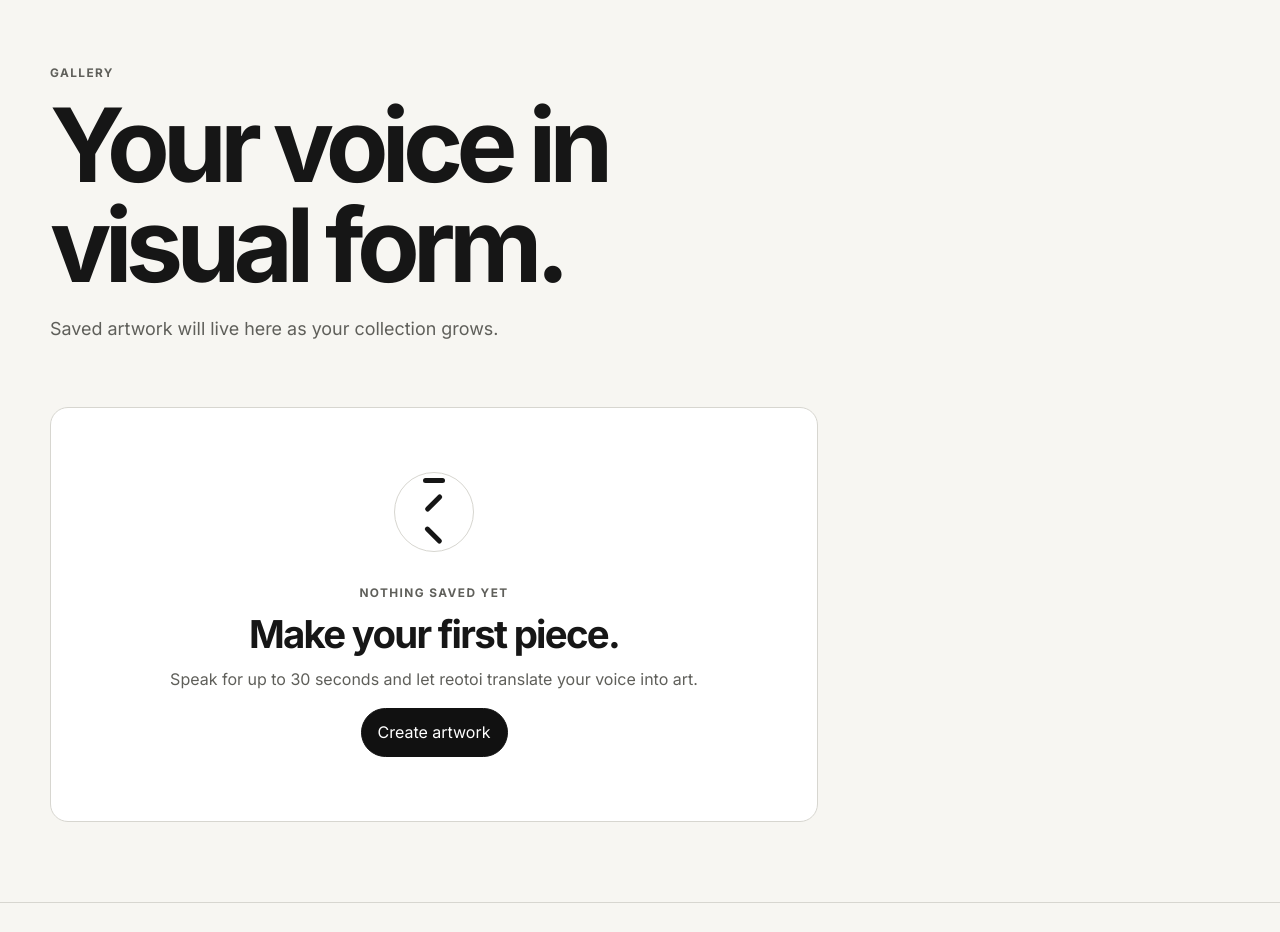
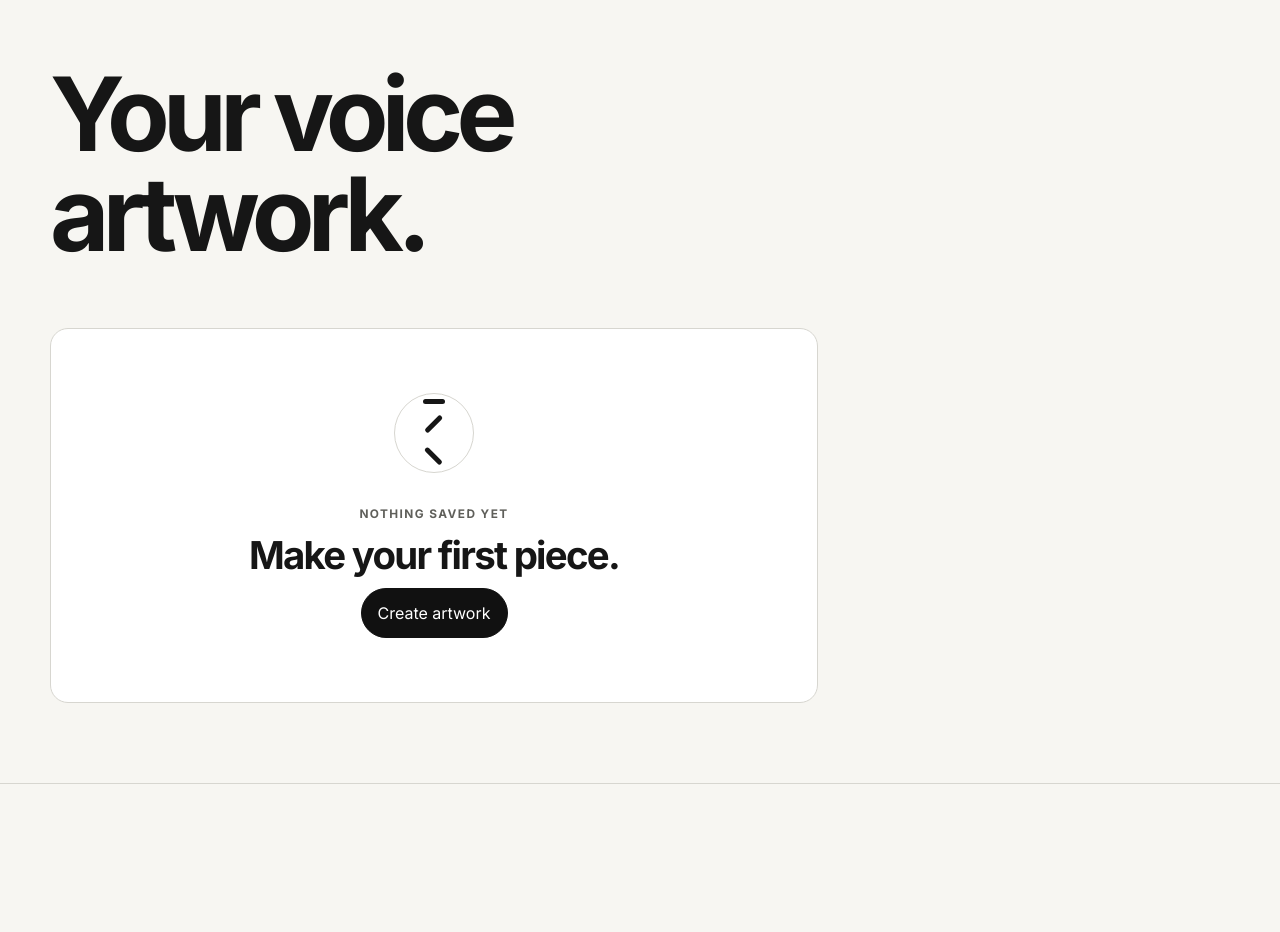
Before and after one commit to edimaudo/reotoi, a FastAPI app: page /gallery in a window 1280 px wide. Shown: the part 75-1007 px from the top of the page. After the commit the page ends 859 px from the top, so only its background shows below. Run offline with FastAPI, Linux system fonts and the light colour scheme.

Commit message:
Update gallery.html

```diff
--- a/templates/gallery.html
+++ b/templates/gallery.html
@@ -3,9 +3,9 @@
 {% block content %}
 <section class="gallery-page" aria-labelledby="gallery-title">
     <div class="section-heading section-heading--wide">
-        <p class="eyebrow">GALLERY</p>
-        <h1 id="gallery-title">Your voice in visual form.</h1>
-        <p>Saved artwork will live here as your collection grows.</p>
+        <!-- <p class="eyebrow">GALLERY</p> -->
+        <h1 id="gallery-title">Your voice artwork.</h1>
+        <!-- <p>Saved artwork will live here as your collection grows.</p> -->
     </div>
 
     <section class="gallery-empty" aria-labelledby="empty-title">
@@ -14,7 +14,7 @@
         </div>
         <p class="eyebrow">NOTHING SAVED YET</p>
         <h2 id="empty-title">Make your first piece.</h2>
-        <p>Speak for up to 30 seconds and let reotoi translate your voice into art.</p>
+        <!-- <p>Speak for up to 30 seconds and let reotoi translate your voice into art.</p> -->
         <a class="button button--primary" href="/app">Create artwork</a>
     </section>
 </section>
```
